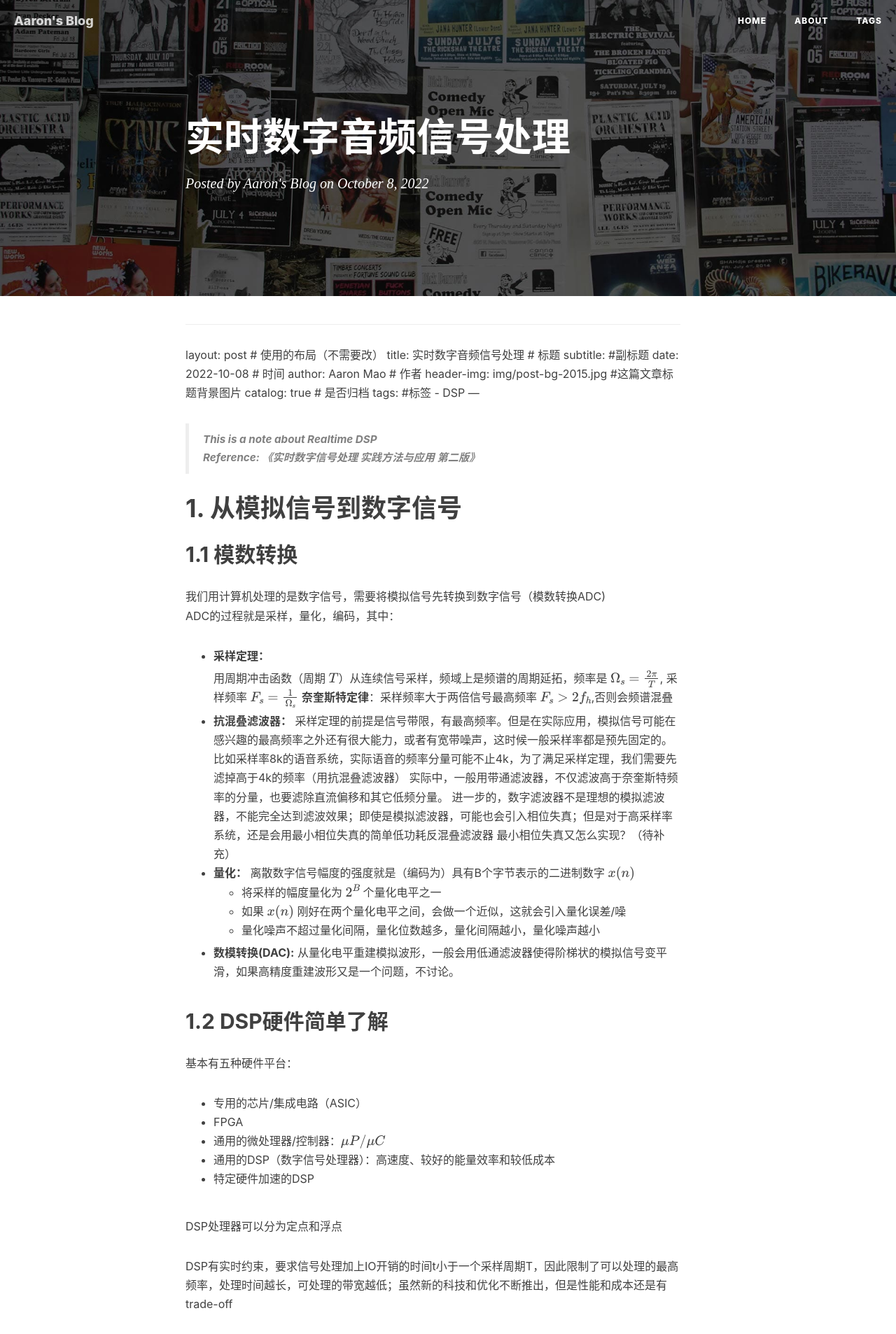
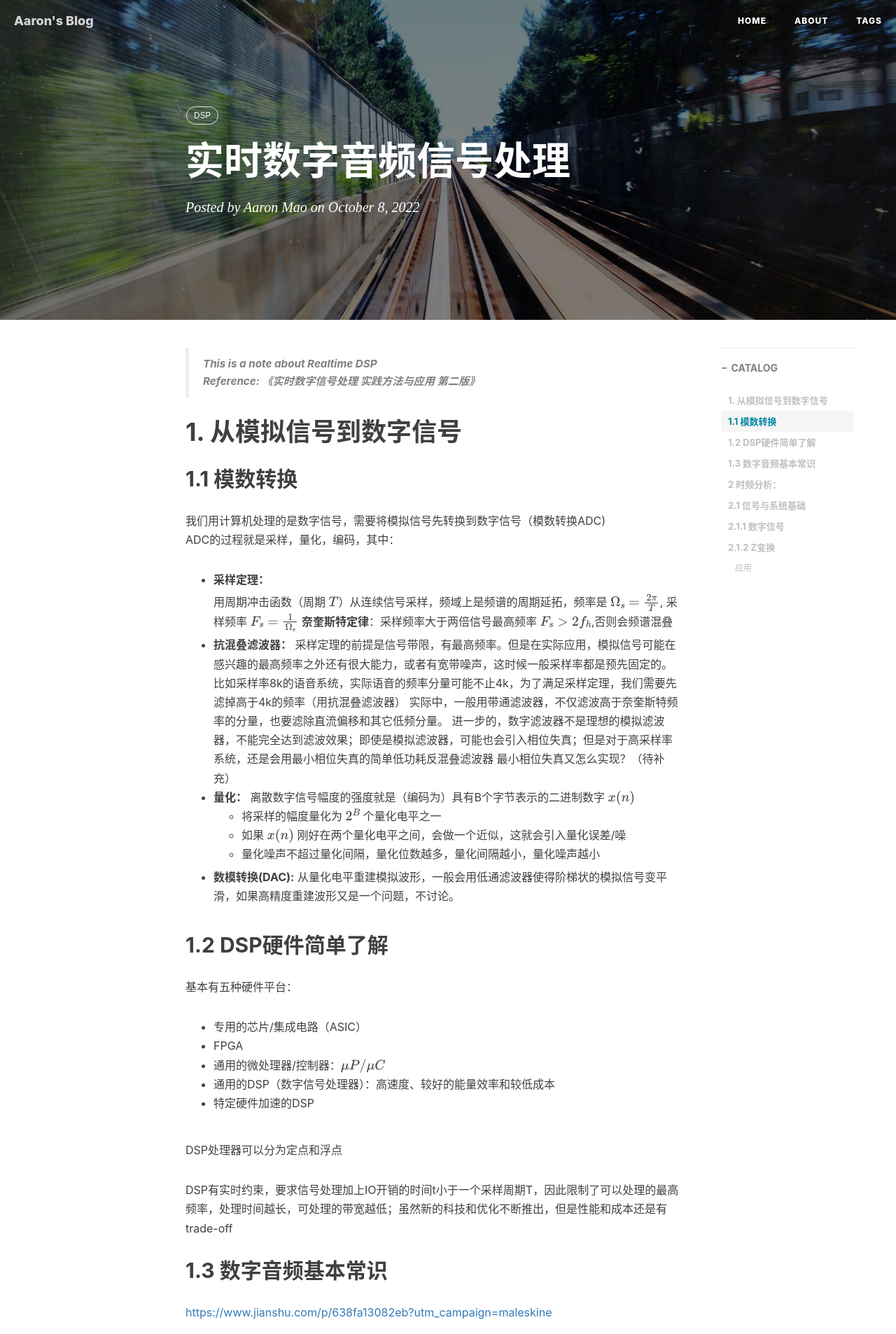
Before and after one commit to itsMao/itsMao.github.io, a Jekyll site: the page built from _posts/2022-10-08-实时数字音频信号处理.md, in a window 1280 px wide. Shown: the top 1906 px of the page at 70% size. Built offline with Jekyll 4.4.1, drawn with Linux system fonts in a browser that asks for light colours; nearby versions of some CDN libraries; our own code applies the rules of GitHub Pages for plain Markdown files; formulas are drawn with MathJax 3; comment, search, counter and statistics services are not loaded.

```diff
--- a/_posts/2022-10-08-实时数字音频信号处理.md
+++ b/_posts/2022-10-08-实时数字音频信号处理.md
@@ -1,3 +1,15 @@
+---
+layout:     post                    # 使用的布局（不需要改）
+title:      实时数字音频信号处理               # 标题
+subtitle:                           #副标题
+date:       2022-10-08              # 时间
+author:     Aaron Mao               # 作者
+header-img: img/post-bg-2015.jpg    #这篇文章标题背景图片
+catalog: true                       # 是否归档
+tags:                               #标签
+    - DSP
+---
+
 <head>
     <script src="https://cdn.mathjax.org/mathjax/latest/MathJax.js?config=TeX-AMS-MML_HTMLorMML" type="text/javascript"></script>
     <script type="text/x-mathjax-config">
@@ -9,17 +21,7 @@
         });
     </script>
 </head>
----
-layout:     post                    # 使用的布局（不需要改）
-title:      实时数字音频信号处理               # 标题
-subtitle:                           #副标题
-date:       2022-10-08              # 时间
-author:     Aaron Mao               # 作者
-header-img: img/post-bg-2015.jpg    #这篇文章标题背景图片
-catalog: true                       # 是否归档
-tags:                               #标签
-    - DSP
----
+
 
 > **This is a note about Realtime DSP**
 > **Reference: 《实时数字信号处理 实践方法与应用 第二版》**
```
